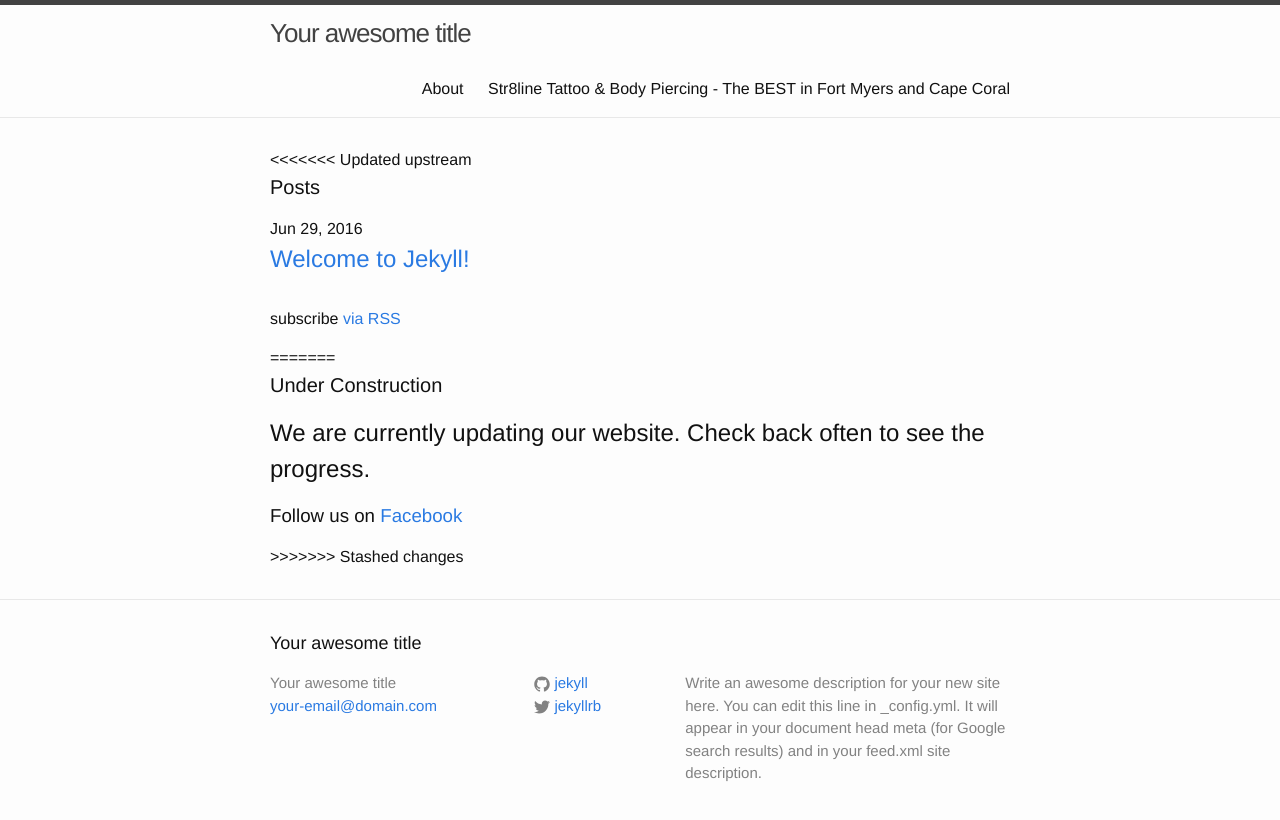
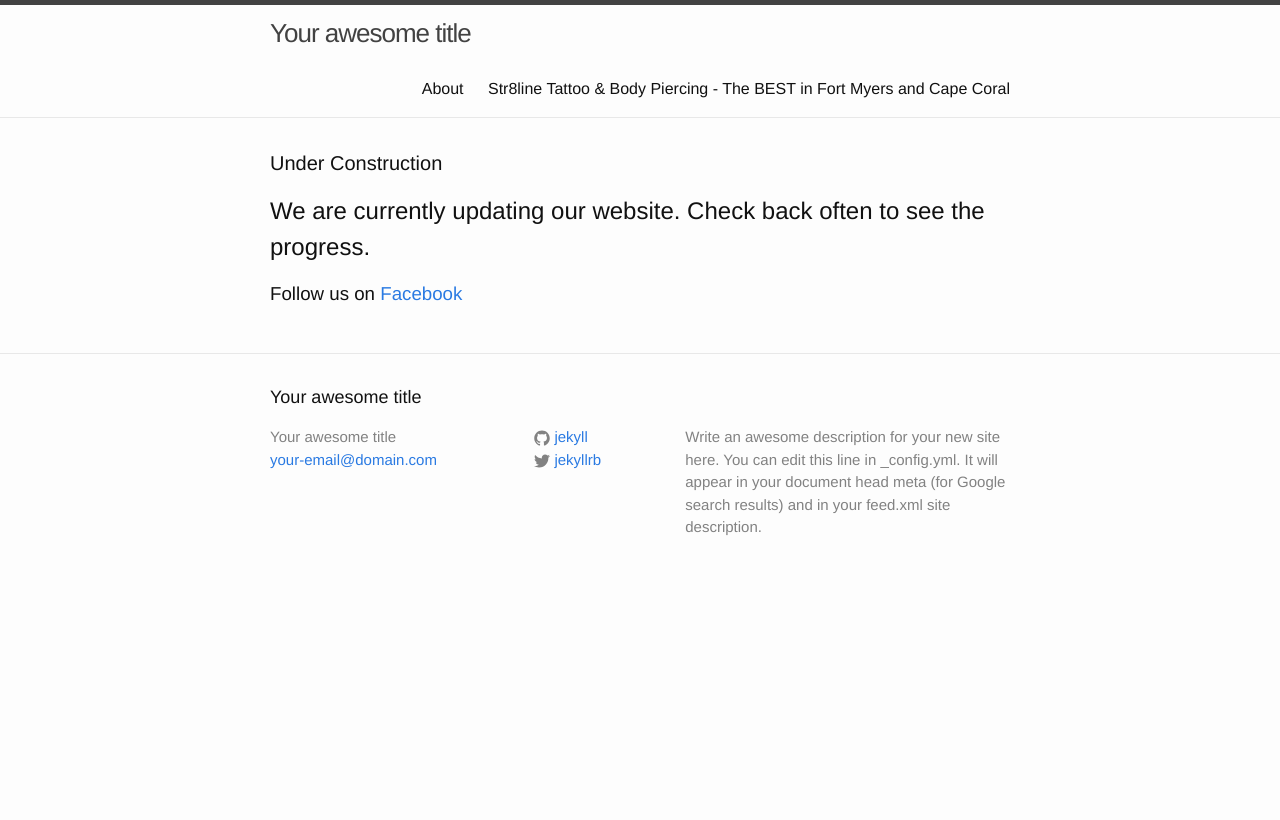
Before and after one commit to jpreston86/Str8line, a Jekyll site: the page built from index.html, in a window 1280 px wide. Shown: the top 820 px of the page. Built offline with Jekyll 4.4.1, drawn with Linux system fonts in a browser that asks for light colours.

Commit message:
Removed extra code from page
Removed upstream code from page

```diff
--- a/index.html
+++ b/index.html
@@ -2,28 +2,6 @@
 title: 'Str8line Tattoo & Body Piercing - The BEST in Fort Myers and Cape Coral '
 layout: default
 ---
-<<<<<<< Updated upstream
-<div class="home">
-
-  <h1 class="page-heading">Posts</h1>
-
-  <ul class="post-list">
-    {% for post in site.posts %}
-      <li>
-        {{ post.date | date: "%b %-d, %Y" }}
-
-        <h2>
-          <a class="post-link" href="{{ post.url | prepend: site.baseurl }}">{{ post.title }}</a>
-        </h2>
-      </li>
-    {% endfor %}
-  </ul>
-
-  <p class="rss-subscribe">subscribe <a href="{{ " feed.xml"="" |="" prepend:="" site.baseurl="" }}"="">via RSS</a></p>
-
-</div>
-=======
-
 <div class="home">
 
   <h1 class="page-heading">
@@ -39,4 +17,3 @@
   </h3>
 
 </div>
->>>>>>> Stashed changes
```
